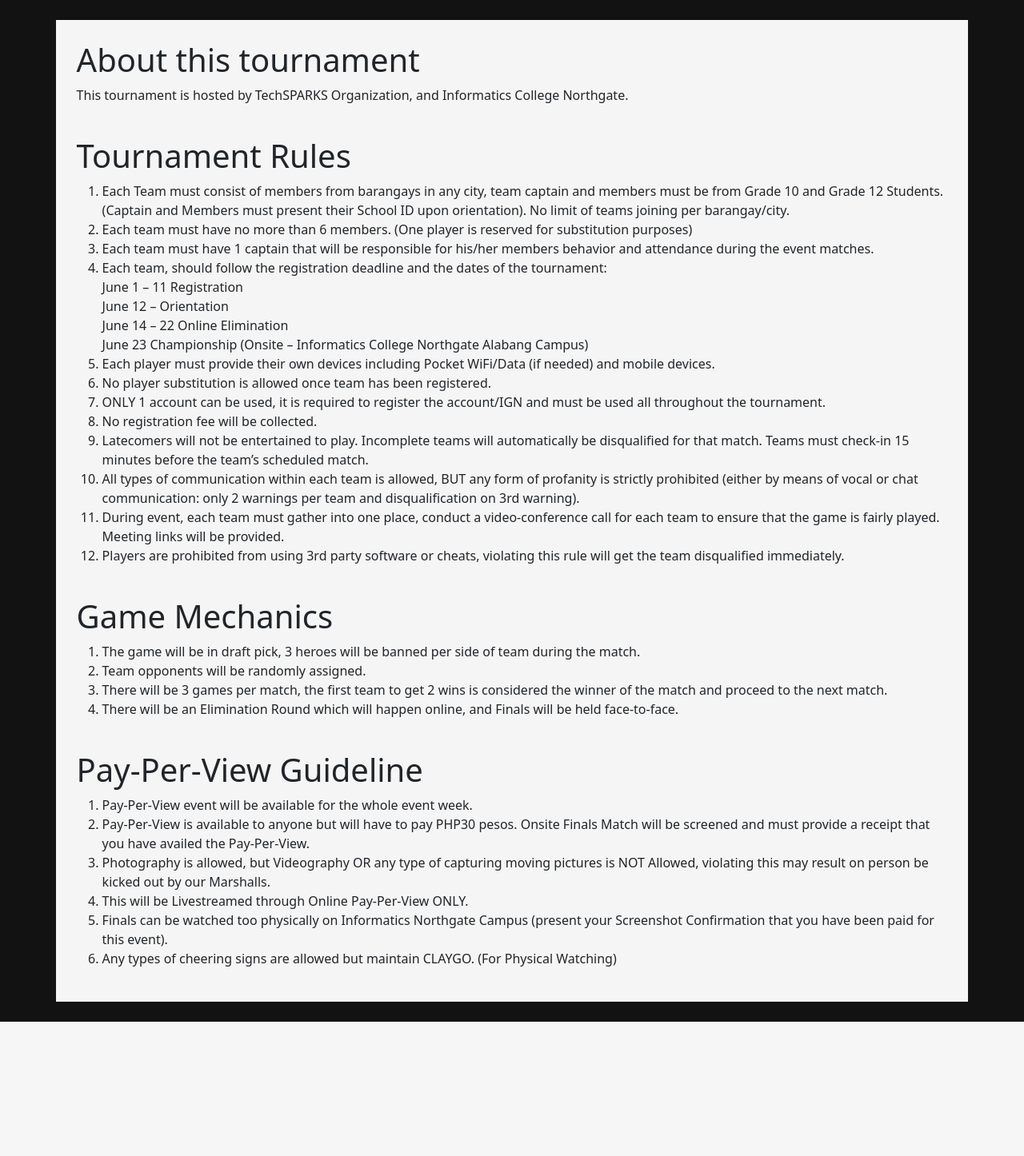
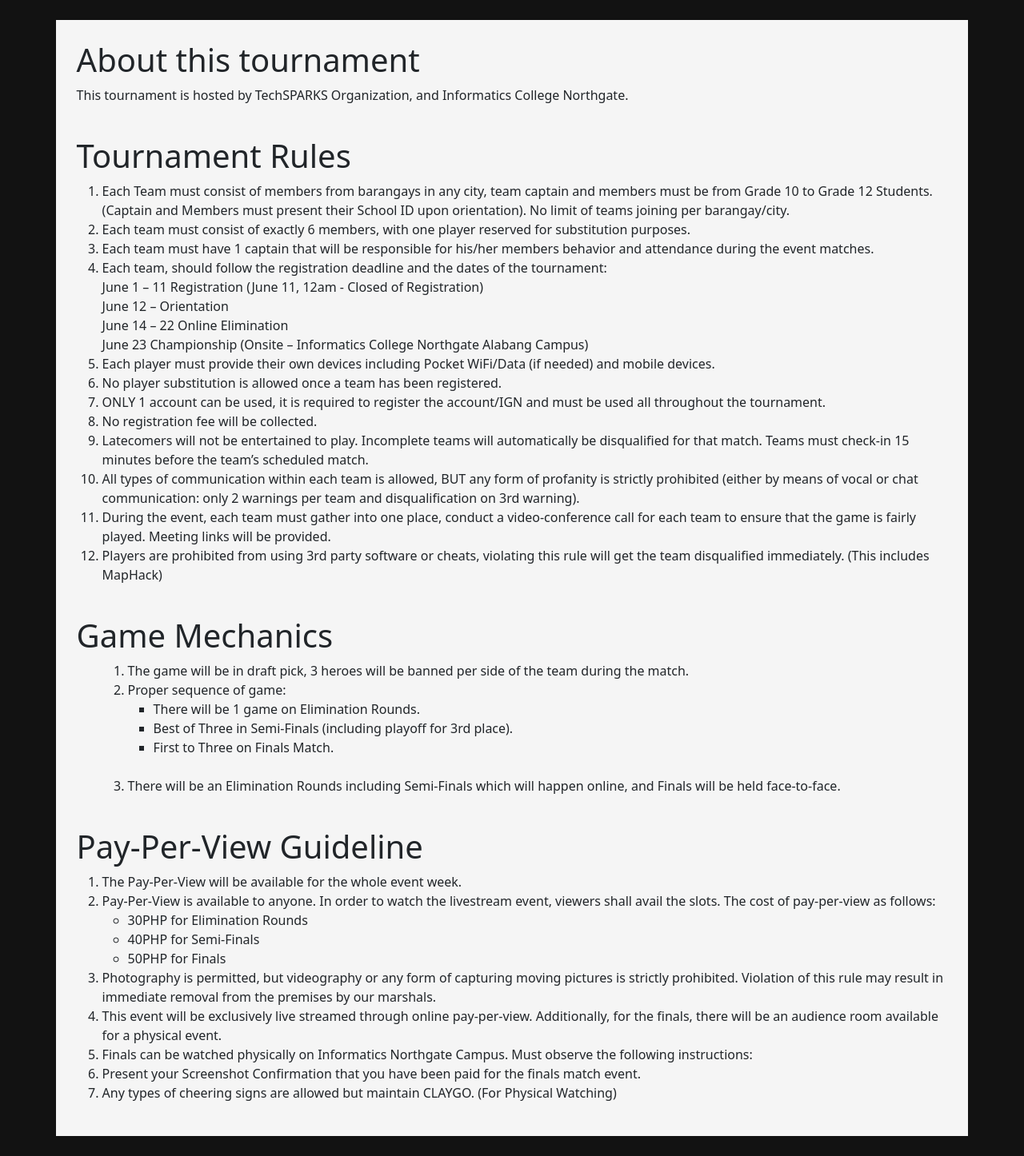
Before and after one commit to princepines/ibml-website, a PHP site: page /about.php in a window 1280 px wide. Shown: the part 61-1507 px from the top of the page at 80% size. Before the commit the page ends 1339 px from the top, so only its background shows below. Run offline with PHP 8.4, Linux system fonts and the light colour scheme; some libraries are stand-ins or nearby versions.

Commit message:
update about

```diff
--- a/about.php
+++ b/about.php
@@ -1,5 +1,6 @@
 <!DOCTYPE html>
 <html lang="en">
+
 <head>
     <meta charset="UTF-8">
     <meta http-equiv="X-UA-Compatible" content="IE=edge">
@@ -22,6 +23,7 @@
     <!-- Include this to make the og:image larger -->
     <meta name="twitter:card" content="summary_large_image">
 </head>
+
 <body>
     <!-- Messenger Chat Plugin Code -->
     <div id="fb-root"></div>
@@ -40,15 +42,16 @@
     <script>
     window.fbAsyncInit = function() {
         FB.init({
-          xfbml            : true,
-          version          : 'v17.0'
+            xfbml: true,
+            version: 'v17.0'
         });
     };
 
     (function(d, s, id) {
         var js, fjs = d.getElementsByTagName(s)[0];
         if (d.getElementById(id)) return;
-        js = d.createElement(s); js.id = id;
+        js = d.createElement(s);
+        js.id = id;
         js.src = 'https://connect.facebook.net/en_US/sdk/xfbml.customerchat.js';
         fjs.parentNode.insertBefore(js, fjs);
     }(document, 'script', 'facebook-jssdk'));
@@ -62,38 +65,73 @@
                 <br>
                 <h1>Tournament Rules</h1>
                 <ol>
-                    <li>Each Team must consist of members from barangays in any city, team captain and members must be from Grade 10 and Grade 12 Students. (Captain and Members must present their School ID upon orientation). No limit of teams joining per barangay/city.</li>
-                    <li>Each team must have no more than 6 members. (One player is reserved for substitution purposes)</li>
-                    <li>Each team must have 1 captain that will be responsible for his/her members behavior and attendance during the event matches.</li>
-                    <li>Each team, should follow the registration deadline and the dates of the tournament:<br>June 1 – 11 Registration<br>June 12 – Orientation<br>June 14 – 22 Online Elimination<br>June 23 Championship (Onsite – Informatics College Northgate Alabang Campus)</li>
-                    <li>Each player must provide their own devices including Pocket WiFi/Data (if needed) and mobile devices.</li>
-                    <li>No player substitution is allowed once team has been registered.</li>
-                    <li>ONLY 1 account can be used, it is required to register the account/IGN and must be used all throughout the tournament.</li>
+                    <li>Each Team must consist of members from barangays in any city, team captain and members must be
+                        from Grade 10 to Grade 12 Students. (Captain and Members must present their School ID upon
+                        orientation). No limit of teams joining per barangay/city.</li>
+                    <li>Each team must consist of exactly 6 members, with one player reserved for substitution purposes.
+                    </li>
+                    <li>Each team must have 1 captain that will be responsible for his/her members behavior and
+                        attendance during the event matches.</li>
+                    <li>Each team, should follow the registration deadline and the dates of the tournament:<br>
+                        June 1 – 11 Registration (June 11, 12am - Closed of Registration)<br>
+                        June 12 – Orientation<br>
+                        June 14 – 22 Online Elimination<br>
+                        June 23 Championship (Onsite – Informatics College Northgate Alabang Campus)</li>
+                    <li>Each player must provide their own devices including Pocket WiFi/Data (if needed) and mobile
+                        devices.</li>
+                    <li>No player substitution is allowed once a team has been registered.</li>
+                    <li>ONLY 1 account can be used, it is required to register the account/IGN and must be used all
+                        throughout the tournament.</li>
                     <li>No registration fee will be collected.</li>
-                    <li>Latecomers will not be entertained to play. Incomplete teams will automatically be disqualified for that match. Teams must check-in 15 minutes before the team’s scheduled match.</li>
-                    <li>All types of communication within each team is allowed, BUT any form of profanity is strictly prohibited (either by means of vocal or chat communication: only 2 warnings per team and disqualification on 3rd warning).</li>
-                    <li>During event, each team must gather into one place, conduct a video-conference call for each team to ensure that the game is fairly played. Meeting links will be provided.</li>
-                    <li>Players are prohibited from using 3rd party software or cheats, violating this rule will get the team disqualified immediately.</li>
+                    <li>Latecomers will not be entertained to play. Incomplete teams will automatically be disqualified
+                        for that match. Teams must check-in 15 minutes before the team’s scheduled match.</li>
+                    <li>All types of communication within each team is allowed, BUT any form of profanity is strictly
+                        prohibited (either by means of vocal or chat communication: only 2 warnings per team and
+                        disqualification on 3rd warning).</li>
+                    <li>During the event, each team must gather into one place, conduct a video-conference call for each
+                        team to ensure that the game is fairly played. Meeting links will be provided.</li>
+                    <li>Players are prohibited from using 3rd party software or cheats, violating this rule will get the
+                        team disqualified immediately. (This includes MapHack)</li>
                 </ol>
                 <br>
                 <h1>Game Mechanics</h1>
                 <ol>
-                    <li>The game will be in draft pick, 3 heroes will be banned per side of team during the match.</li>
-                    <li>Team opponents will be randomly assigned.</li>
-                    <li>There will be 3 games per match, the first team to get 2 wins is considered the winner of the match and proceed to the next match.</li>
-                    <li>There will be an Elimination Round which will happen online, and Finals will be held face-to-face.</li>
+                    <ol>
+                        <li>The game will be in draft pick, 3 heroes will be banned per side of the team during the
+                            match.</li>
+                        <li>Proper sequence of game:</li>
+                        <ul>
+                            <li>There will be 1 game on Elimination Rounds.</li>
+                            <li>Best of Three in Semi-Finals (including playoff for 3rd place).</li>
+                            <li>First to Three on Finals Match.</li>
+                        </ul><br>
+                        <li>There will be an Elimination Rounds including Semi-Finals which will happen online, and
+                            Finals will be held face-to-face.</li>
+                    </ol>
                 </ol>
                 <br>
                 <h1>Pay-Per-View Guideline</h1>
                 <ol>
-                    <li>Pay-Per-View event will be available for the whole event week.</li>
-                    <li>Pay-Per-View is available to anyone but will have to pay PHP30 pesos. Onsite Finals Match will be screened and must provide a receipt that you have availed the Pay-Per-View.</li>
-                    <li>Photography is allowed, but Videography OR any type of capturing moving pictures is NOT Allowed, violating this may result on person be kicked out by our Marshalls.</li>
-                    <li>This will be Livestreamed through Online Pay-Per-View ONLY.</li>
-                    <li>Finals can be watched too physically on Informatics Northgate Campus (present your Screenshot Confirmation that you have been paid for this event).</li>
+                    <li>The Pay-Per-View will be available for the whole event week.</li>
+                    <li>Pay-Per-View is available to anyone. In order to watch the livestream event, viewers shall avail
+                        the slots. The cost of pay-per-view as follows:</li>
+                    <ul>
+                        <li>30PHP for Elimination Rounds</li>
+                        <li>40PHP for Semi-Finals</li>
+                        <li>50PHP for Finals</li>
+                    </ul>
+                    <li>Photography is permitted, but videography or any form of capturing moving pictures is strictly
+                        prohibited. Violation of this rule may result in immediate removal from the premises by our
+                        marshals.</li>
+                    <li>This event will be exclusively live streamed through online pay-per-view. Additionally, for the
+                        finals, there will be an audience room available for a physical event.</li>
+                    <li>Finals can be watched physically on Informatics Northgate Campus. Must observe the following
+                        instructions:</li>
+                    <li>Present your Screenshot Confirmation that you have been paid for the finals match event.</li>
                     <li>Any types of cheering signs are allowed but maintain CLAYGO. (For Physical Watching)</li>
                 </ol>
             </div>
         </div>
 </body>
+
 </html>
```
Lines whose indentation alone changed are shown as unchanged.
